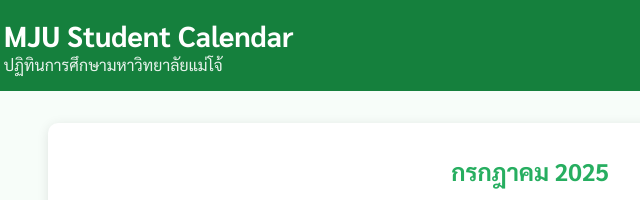
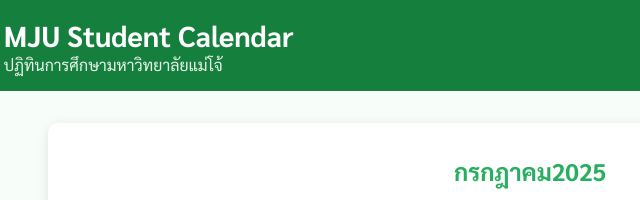
Before and after one commit to DolVolo/GroupTailwindCSS, a website: page datestudy.html in a window 1280 px wide. Shown: the top 200 px of the page, 110-750 px from the left. Drawn offline with Linux system fonts and the light colour scheme.

Commit message:
edit table

```diff
--- a/datestudy.html
+++ b/datestudy.html
@@ -136,7 +136,7 @@
 </header>
 
 <div class="container">
-  <div class="month-title">กรกฎาคม 2025</div>
+  <div class="month-title">กรกฎาคม2025</div>
   <div class="calendar">
     <div class="day-name">อา</div>
     <div class="day-name">จ</div>
```
